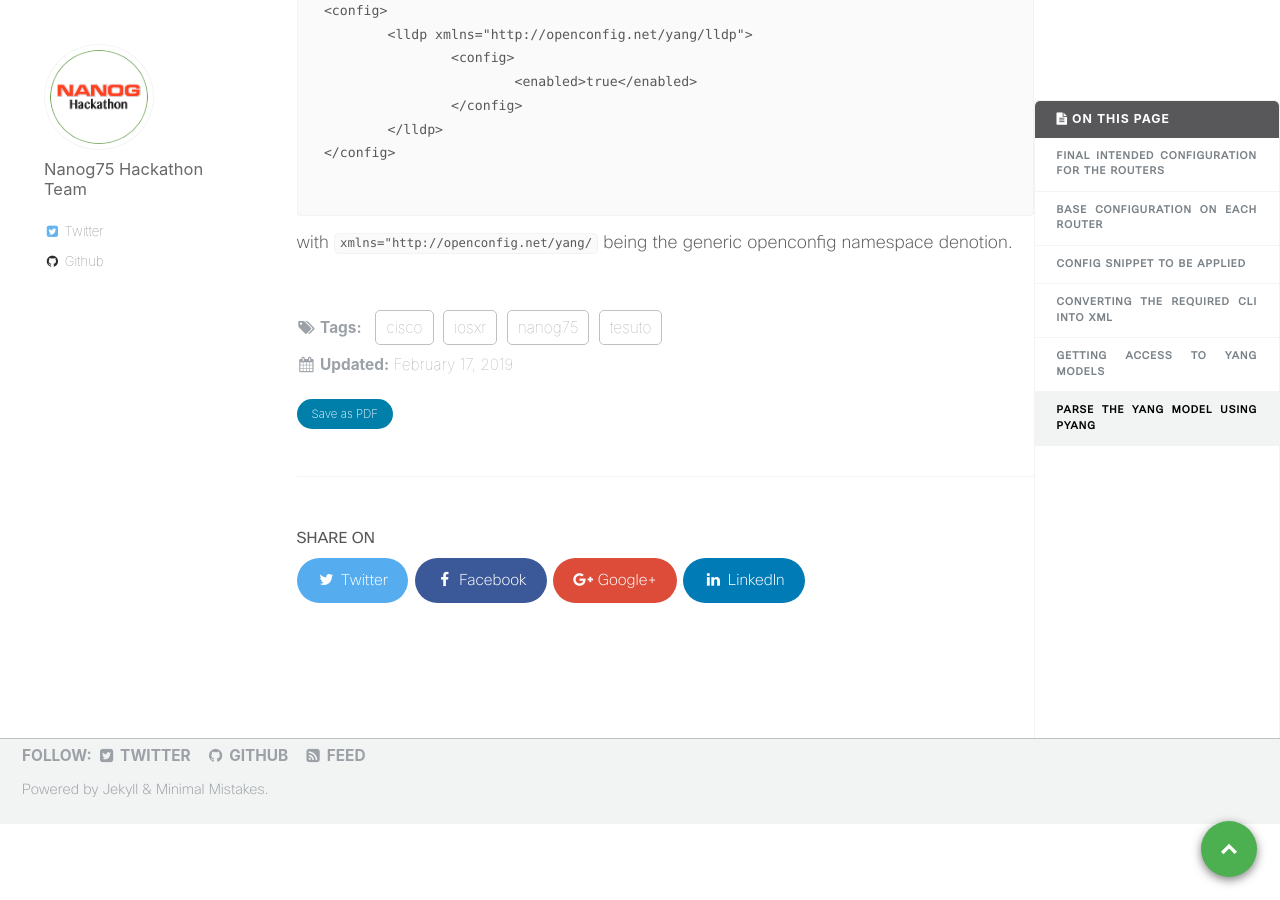
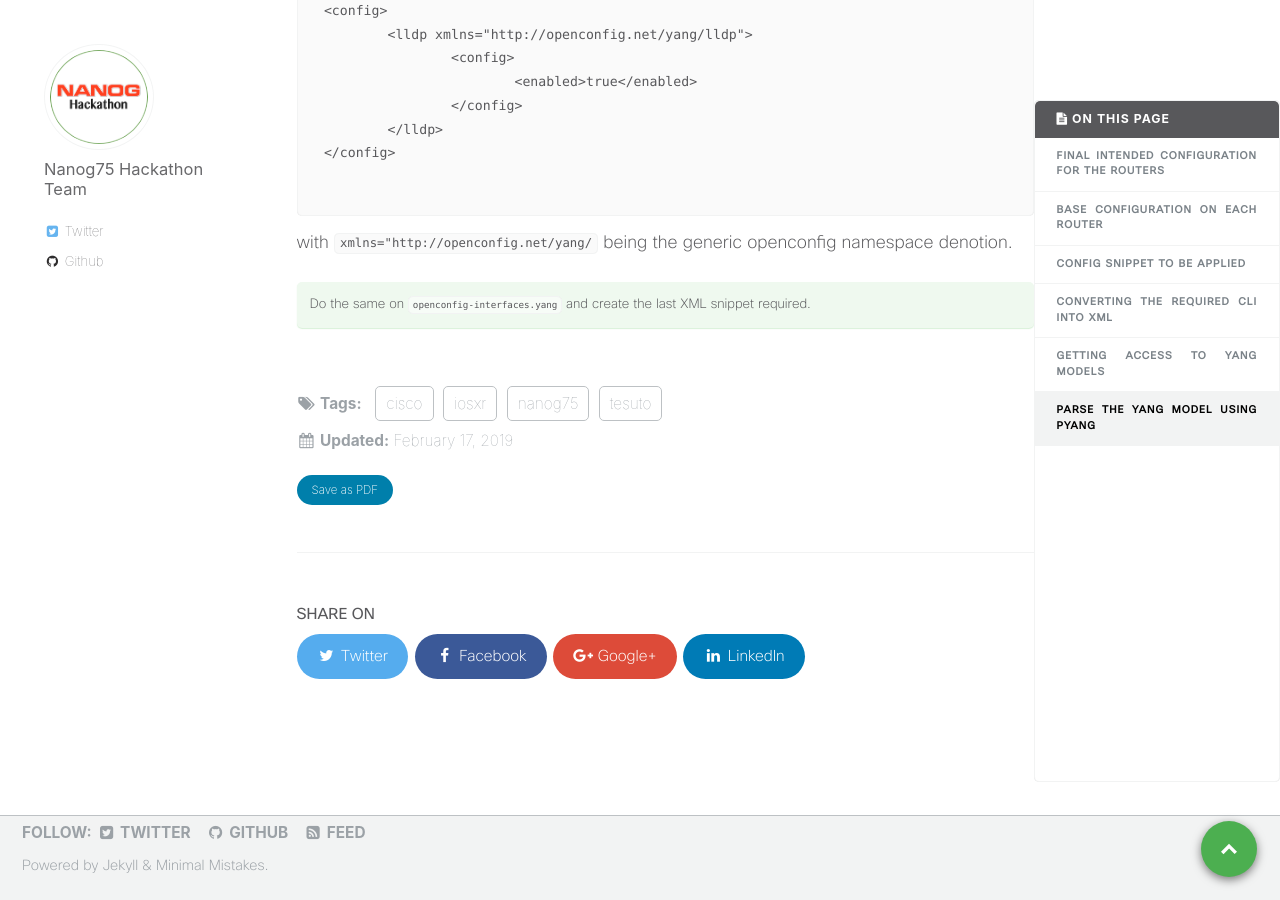
Before and after one commit to nanog75/hackathon, a Jekyll site: the page built from _day0/2019-02-17-step-3-creating-yang-xml-from-config-snippets-for-ztp.md, in a window 1280 px wide and 900 px high, scrolled down 14019 px. Built offline with Jekyll 4.4.1, drawn with Linux system fonts in a browser that asks for light colours.

Commit message:
Create 2019-02-17-step-3-creating-yang-xml-from-config-snippets-for-ztp.md

````diff
--- a/_day0/2019-02-17-step-3-creating-yang-xml-from-config-snippets-for-ztp.md
+++ b/_day0/2019-02-17-step-3-creating-yang-xml-from-config-snippets-for-ztp.md
@@ -617,3 +617,6 @@ So this gets converted into:
 ```
 
 with `xmlns="http://openconfig.net/yang/` being the generic openconfig namespace denotion.
+
+Do the same on `openconfig-interfaces.yang` and create the last XML snippet required.
+{: .notice--success}
````
